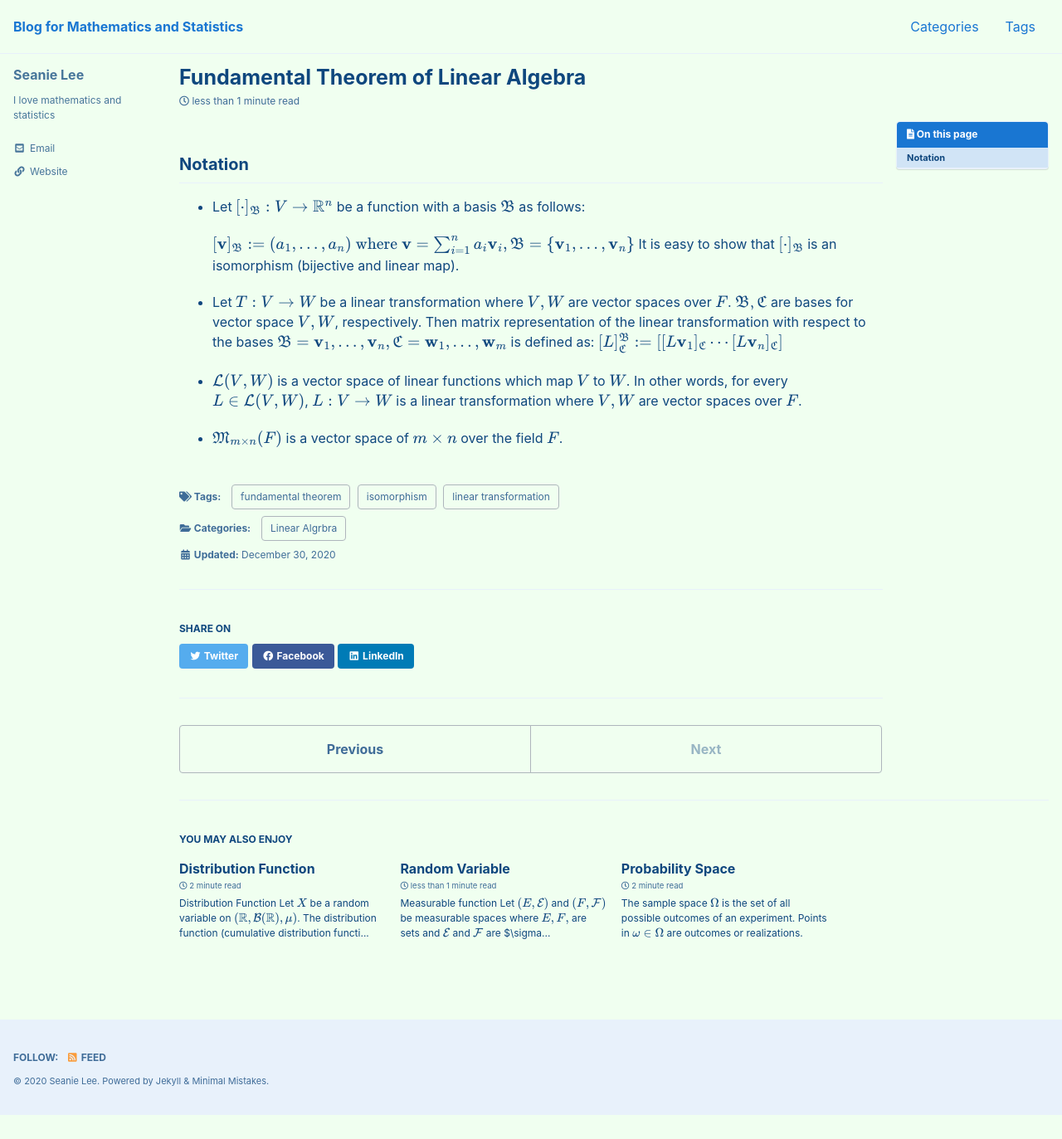
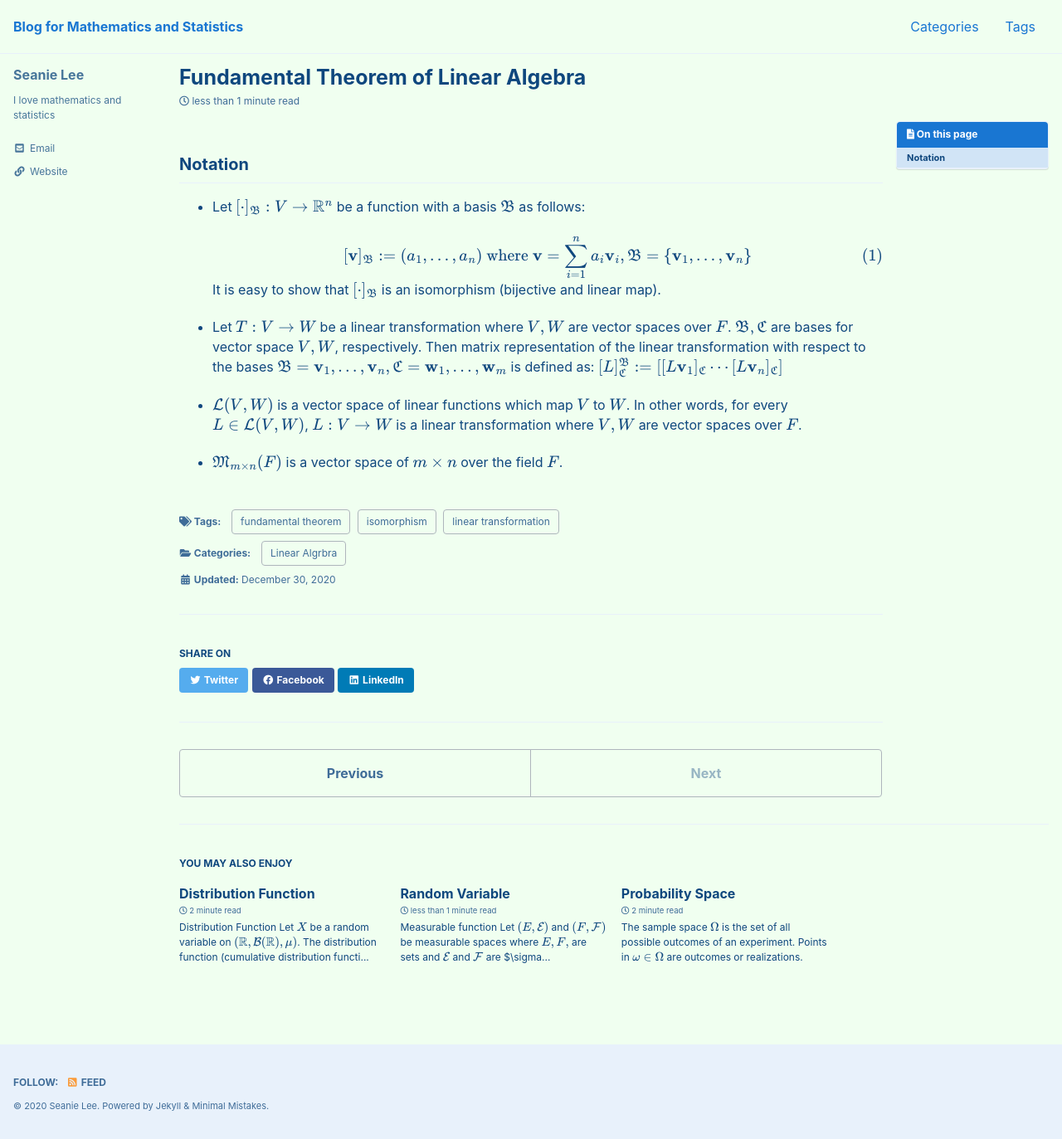
Before and after one commit to seanie12/blog, a Jekyll site: the page built from _posts/2020-12-30-fudamental-theorem-of-linear-algebra.md, in a window 1280 px wide. Shown: the whole page at 83% size. Built offline with Jekyll 4.4.1, drawn with Linux system fonts in a browser that asks for light colours; cached includes are drawn as plain includes; formulas are drawn with MathJax 3; before the commit the page ends 1344 px from its top, so only the background shows below that.

Commit message:
Update 2020-12-30-fudamental-theorem-of-linear-algebra.md

```diff
--- a/_posts/2020-12-30-fudamental-theorem-of-linear-algebra.md
+++ b/_posts/2020-12-30-fudamental-theorem-of-linear-algebra.md
@@ -20,7 +20,7 @@ comments : true
 ## Notation
 - Let  $[\cdot]_{\mathfrak{B}}:V \rightarrow \mathbb{R}^n$ be a function with a basis $\mathfrak{B}$ as follows:
 
-  $$[\mathbf{v}]_{\mathfrak{B}} := (a_1, \ldots, a_n) \text{ where } \mathbf{v} = \sum_{i=1}^n a_i\mathbf{v}_i, \mathfrak{B}=\{\mathbf{v}_1, \ldots, \mathbf{v}_n \}$$
+  $$\begin{equation}[\mathbf{v}]_{\mathfrak{B}} := (a_1, \ldots, a_n) \text{ where } \mathbf{v} = \sum_{i=1}^n a_i\mathbf{v}_i, \mathfrak{B}=\{\mathbf{v}_1, \ldots, \mathbf{v}_n \} \end{equation}$$
   It is easy to show that $[\cdot]_{\mathfrak{B}}$ is an isomorphism (bijective and linear map).
 
 - Let $T: V \rightarrow W$ be a linear transformation where $V, W$ are vector spaces over $F$. $\mathfrak{B,C}$ are bases for vector space $V, W$, respectively. Then matrix representation of the linear transformation with respect to the bases $\mathfrak{B} = \{ \mathbf{v}_1, \ldots, \mathbf{v}_n \}, \mathfrak{C}=\{ \mathbf{w}_1, \ldots, \mathbf{w}_m \}$ is defined as:
```
